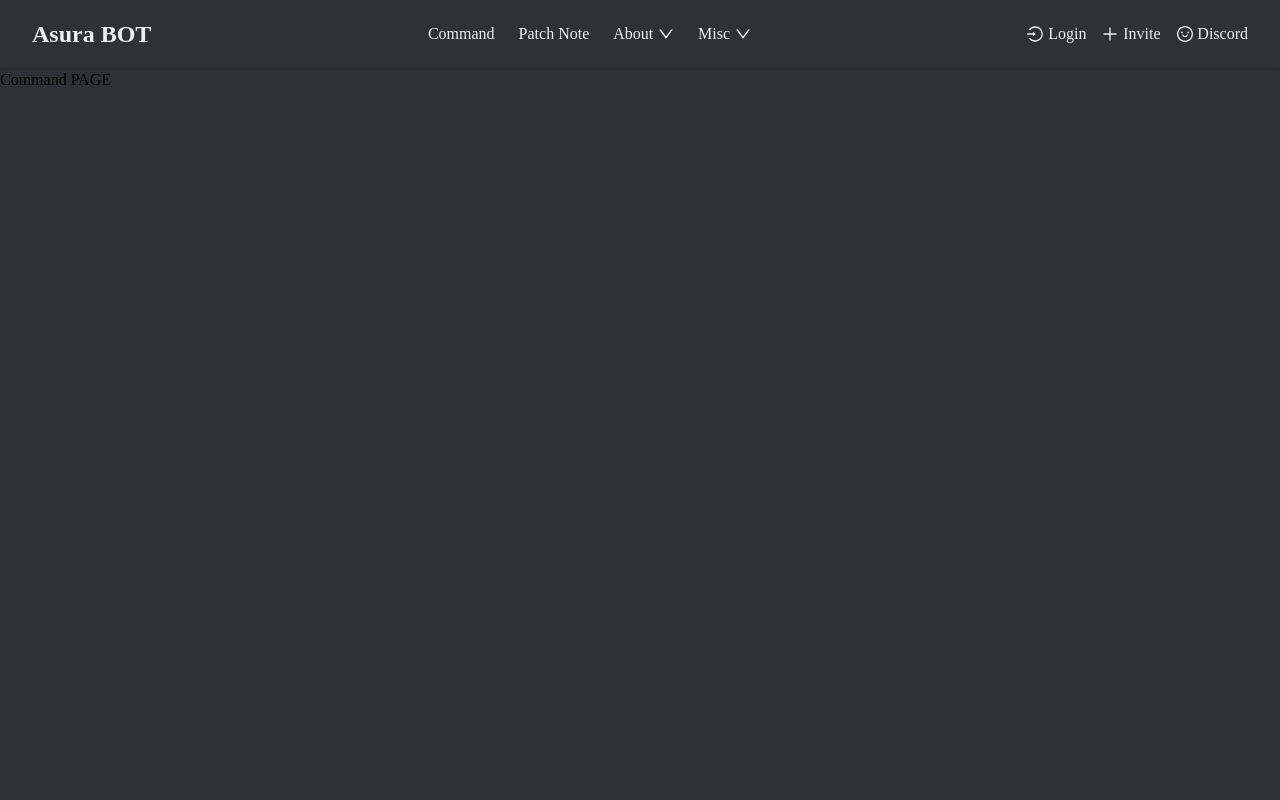
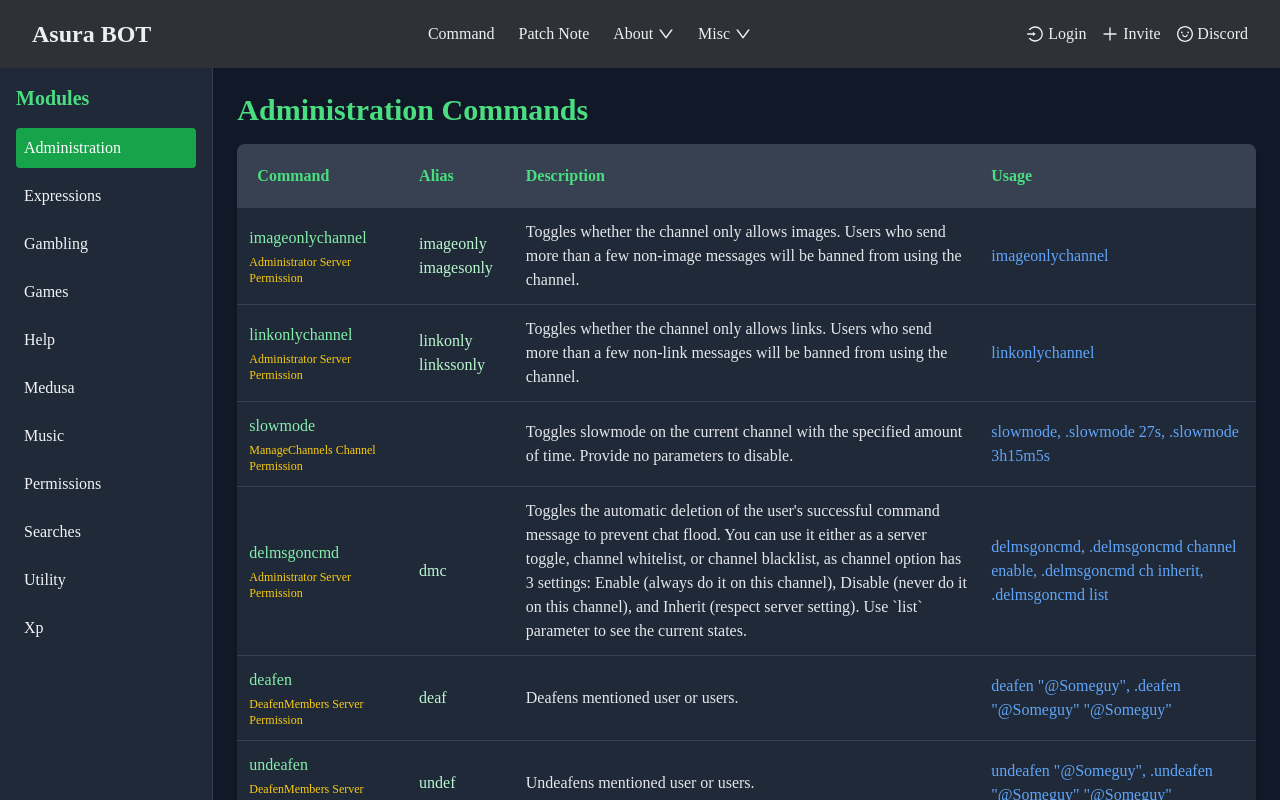
Before and after one commit to socktow/AsuraDashBoard, a React (Create React App) app in the folder client/: page /Commands in a window 1280 px wide. Shown: the top 800 px of the page. Built offline with nearby package versions, Linux system fonts and the light colour scheme; no server answers.

Commit message:
commands

```diff
--- a/client/package.json
+++ b/client/package.json
@@ -16,6 +16,7 @@
     "express": "^4.19.2",
     "react": "^18.2.0",
     "react-dom": "^18.2.0",
+    "react-icons": "^5.3.0",
     "react-redux": "^9.1.2",
     "react-router-dom": "^6.27.0",
     "react-scripts": "5.0.1",
--- a/client/src/Pages/Commands.jsx
+++ b/client/src/Pages/Commands.jsx
@@ -1,11 +1,78 @@
-import React from 'react'
+import React, { useState } from 'react';
+import data from './commandlist.json';
 
 const Commands = () => {
+  const [selectedModule, setSelectedModule] = useState('Administration');
+  const moduleData = data[selectedModule] || [];
+
   return (
-    <div>
-      Command PAGE
+    <div className="flex min-h-screen bg-gray-900 text-gray-100">
+      <aside className="w-1/6 bg-gray-800 p-4 border-r border-gray-700">
+        <h2 className="text-xl font-bold mb-4 text-green-400">Modules</h2>
+        <ul className="space-y-2">
+          {Object.keys(data).map((module) => (
+            <li
+              key={module}
+              className={`p-2 cursor-pointer rounded ${
+                selectedModule === module ? 'bg-green-600 text-white' : 'hover:bg-gray-700'
+              }`}
+              onClick={() => setSelectedModule(module)}
+            >
+              {module}
+            </li>
+          ))}
+        </ul>
+      </aside>
+      <main className="flex-1 p-6">
+        <h2 className="text-3xl font-bold mb-4 text-green-400">
+          {selectedModule} Commands
+        </h2>
+        <table className="w-full bg-gray-800 text-gray-200 shadow-md rounded-lg overflow-hidden">
+          <thead className="bg-gray-700 text-green-400">
+            <tr>
+              <th className="p-5 text-left w-1/6">Command</th>
+              <th className="p-3 text-left">Alias</th>
+              <th className="p-3 text-left">Description</th>
+              <th className="p-3 text-left">Usage</th>
+            </tr>
+          </thead>
+          <tbody>
+            {moduleData
+              .filter(
+                (command) =>
+                  !command.Requirements.includes('Bot Owner Only') &&
+                  !command.Requirements.includes('No Public Bot')
+              )
+              .map((command, index) => {
+                const cleanedAliases = command.Aliases.map((alias) =>
+                  alias.replace(/^\./, '')
+                );
+                const mainCommand = cleanedAliases[0];
+                const otherAliases = cleanedAliases.slice(1).join('\n');
+
+                return (
+                  <tr key={index} className="border-b border-gray-700 hover:bg-gray-700">
+                    <td className="p-3 text-green-300">
+                      {mainCommand}
+                      <div className="text-xs text-yellow-400 mt-1">
+                        {command.Requirements.join(', ')}
+                      </div>
+                    </td>
+                    <td className="p-3 whitespace-pre-line text-green-200">
+                      {otherAliases}
+                    </td>
+                    <td className="p-3">{command.Description}</td>
+                    <td className="p-3 text-blue-400">
+                      {command.Usage.join(', ').replace(/^\./, '')}
+                    </td>
+                  </tr>
+                );
+              })}
+          </tbody>
+        </table>
+      </main>
     </div>
-  )
-}
+  );
+};
 
-export default Commands
+export default Commands;
```
Also changed, not shown: 2 other files (tests, documents, lock files or other folders).
